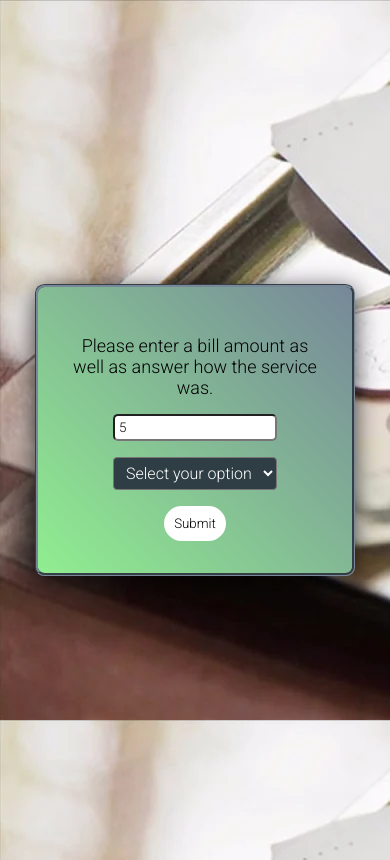
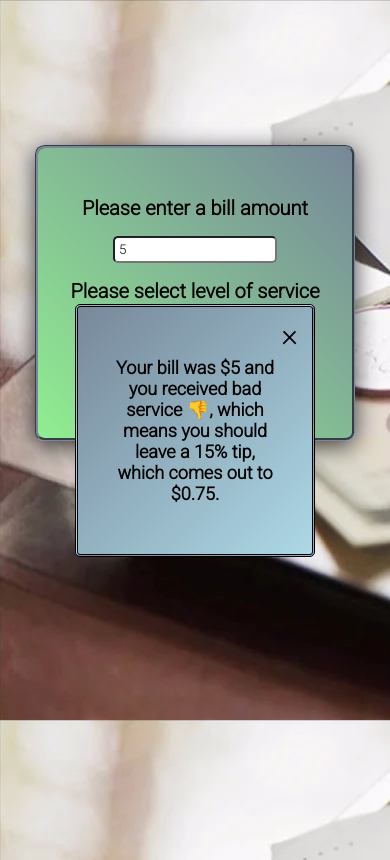
Before and after one commit to JustinRibs/tip-calculator, a plain HTML site: page index.html in a window 390 px wide. Both pictures are taken after typing "5" into the empty fields and a click on the button "Submit". Drawn offline with Linux system fonts and the light colour scheme; a web font is replaced by a local one.

Commit message:
Mostly finished product
- Can you believe I spent 8 hours on this today.
- Cant wait to spend another 8 hours trying to figure out how to get it
to work on mobile.

```diff
--- a/index.html
+++ b/index.html
@@ -9,19 +9,33 @@
   </head>
   <body>
     <div class="container">
-      <p>Please enter a bill amount as well as answer how the service was.</p>
+      <p>Please enter a bill amount</p>
       <input type="number" placeholder="Bill Amount" id="bill" />
+      <p>Please select level of service</p>
       <div class="custom-select">
         <select>
-          <option value="" disabled selected>Select your option</option>
-          <option value="">Great Service</option>
-          <option value="">Bad Service</option>
+          <option value="0" disabled selected>Select your option</option>
+          <option value="1">Great Service</option>
+          <option value="2">Bad Service</option>
         </select>
         <span class="custom-arrow"></span>
       </div>
       <button class="submit">Submit</button>
     </div>
 
+    <div class="modal hidden">
+      <button class="close-modal">&times;</button>
+      <p>
+        Your bill was $<span class="user-amount"></span> and you received
+        <span class="service-choice"></span>, which means you should leave a
+        <span class="tip-percent"></span>% tip, which comes out to $<span
+          class="tip-amount"
+        ></span
+        >.
+      </p>
+    </div>
+    <div class="overlay-hidden"></div>
+
     <script src="script.js"></script>
   </body>
 </html>
--- a/script.js
+++ b/script.js
@@ -1 +1,30 @@
 'use strict';
+
+const billValue = document.getElementById('bill');
+const selector = document.querySelector('.custom-select select');
+const btnSubmit = document.querySelector('.submit');
+const openModal = document.querySelector('.modal');
+const closeModal = document.querySelector('.close-modal');
+
+const setBill = document.querySelector('.user-amount');
+const setService = document.querySelector('.service-choice');
+const setTipPercent = document.querySelector('.tip-percent');
+const setTipAmount = document.querySelector('.tip-amount');
+
+btnSubmit.addEventListener('click', () => {
+  // Calculate tip value
+  const tipPercent = selector.value == 1 ? 20 : 15;
+  const userBill = billValue.value;
+  const tip = ((tipPercent / 100) * userBill).toFixed(2);
+  // Display modal
+  openModal.classList.remove('hidden');
+  setBill.textContent = userBill;
+  setService.textContent =
+    selector.value == 1 ? 'great service 👍' : 'bad service 👎';
+  setTipPercent.textContent = tipPercent;
+  setTipAmount.textContent = tip;
+});
+
+closeModal.addEventListener('click', () => {
+  openModal.classList.add('hidden');
+});
--- a/styles.css
+++ b/styles.css
@@ -11,10 +11,11 @@ body {
   place-items: center;
   background-image: url(imgs/tipping.webp);
   background-attachment: fixed;
-  font-size: 18px;
+  font-size: 20px;
 }
 p {
   text-align: center;
+  font-weight: bold;
 }
 .container {
   background-image: linear-gradient(45deg, lightgreen, lightslategray);
@@ -43,6 +44,9 @@ p {
   border-radius: 23px;
   border: 0;
   padding: 10px;
+  cursor: pointer;
+  font-weight: bolder;
+  font-size: 15px;
 }
 
 .submit:hover {
@@ -62,4 +66,30 @@ select {
   background-color: rgb(47, 61, 68);
   color: white;
   border-radius: 4px;
+  cursor: pointer;
 }
+
+/* Modal Stuff */
+
+.modal {
+  background-image: linear-gradient(-45deg, lightblue, lightslategray);
+  width: 15rem;
+  padding: 2rem;
+  position: absolute;
+  border-radius: 5px;
+  border-style: double;
+  font-size: 18px;
+}
+.close-modal {
+  position: absolute;
+  top: 0.5rem;
+  right: 0.5rem;
+  cursor: pointer;
+  font-size: 2rem;
+  background: none;
+  border: none;
+}
+
+.hidden {
+  display: none;
+}
```
Also changed, not shown: 1 other file.
